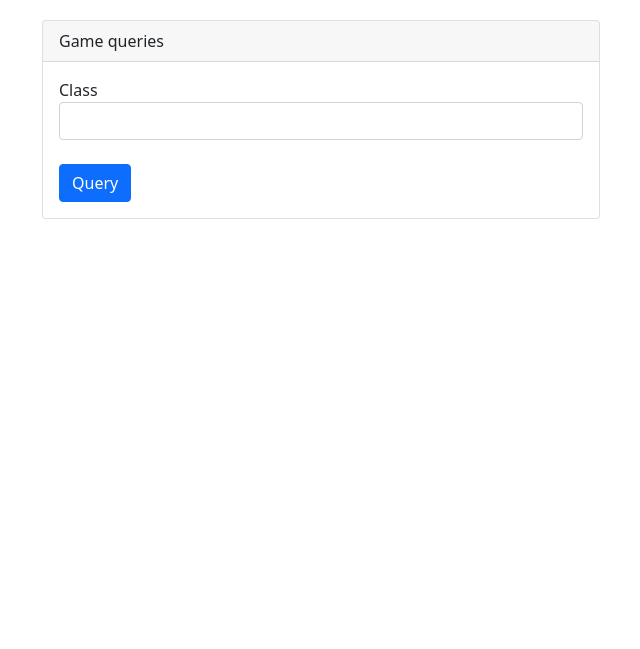
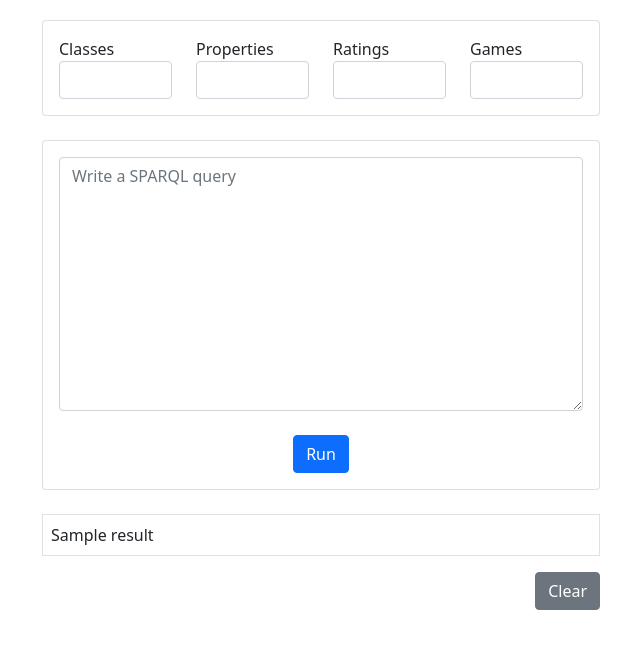
Before and after one commit to rsanc1103/DataScienceOntology, a Flask app: template templates/index.html in a window 1280 px wide. Shown: the top 649 px of the page, without its empty margins (319-959 px from the left). Run offline with Flask 3, Linux system fonts and the light colour scheme; the template is opened without the code that fills it: most values are stand-ins (such as "Sample title", 1, 10 or a date in 2020).

Commit message:
included second way to query

```diff
--- a/app.py
+++ b/app.py
@@ -4,6 +4,9 @@ import sys
 
 
 app = Flask(__name__)
+
+
+result = []
 
 @app.route('/')
 def home():
@@ -16,53 +19,78 @@ def home():
     objectProperties = list(onto.object_properties())
     dataProperties = list(onto.data_properties())
 
-    return render_template("index.html", cl=cl, games=games, ranks=ranks, ratings=ratings, objectProperties=objectProperties, dataProperties=dataProperties)
+    results = result
+
+    return render_template("index.html", cl=cl, games=games, ranks=ranks, ratings=ratings, objectProperties=objectProperties, dataProperties=dataProperties, results=results)
+
+@app.route('/clear', methods=['POST'])
+def clear():
+    global result
+    result = []
+    return redirect(url_for('home'))
 
 
 @app.route('/query', methods=['POST'])
 def query():
-    if request.form.get('q_class') == 'Game':
-        query = """
-                    PREFIX onto:<http://www.semanticweb.org/robertosanchez/ontologies/2023/2/gaming_popularity#>
-                    SELECT ?class
-                    WHERE {{
-                        ?class rdf:type onto:{} .
-                        ?class onto:{} onto:{} .
-                    }}
-        """.format(request.form.get('q_class'), request.form.get('objectProperty'), request.form.get('q_rating'))
+    # if request.form.get('q_class') == 'Game':
+    #     query = """
+    #                 PREFIX onto:<http://www.semanticweb.org/robertosanchez/ontologies/2023/2/gaming_popularity#>
+    #                 SELECT ?class
+    #                 WHERE {{
+    #                     ?class rdf:type onto:{} .
+    #                     ?class onto:{} onto:{} .
+    #                 }}
+    #     """.format(request.form.get('q_class'), request.form.get('objectProperty'), request.form.get('q_rating'))
 
-        if request.form.get('q_class') == 'Game' and request.form.get('objectProperty') == 'isRanked' or request.form.get('objectProperty') == 'genre':
-            query = """
-                        PREFIX onto:<http://www.semanticweb.org/robertosanchez/ontologies/2023/2/gaming_popularity#>
-                        SELECT ?class
-                        WHERE {{
-                            ?class rdf:type onto:{} .
-                            ?class onto:{} "{}" .
-                        }}
-            """.format(request.form.get('q_class'), request.form.get('objectProperty'), request.form.get('q_rank'))
-            print(query)
-        qres = list(default_world.sparql(query))
-    elif request.form.get('q_class') == 'Rating':
-        query = """
-                        PREFIX onto:<http://www.semanticweb.org/robertosanchez/ontologies/2023/2/gaming_popularity#>
-                        SELECT ?class
-                        WHERE {{
-                            ?class rdf:type onto:{} .
-                        }}
-        """.format(request.form.get('q_class'))
-        qres = list(default_world.sparql(query))
-    elif request.form.get('q_class') == 'Game' and request.form.get('objectProperty') == 'isRanked':
-        query = """
-                        PREFIX onto:<http://www.semanticweb.org/robertosanchez/ontologies/2023/2/gaming_popularity#>
-                        SELECT ?class
-                        WHERE {{
-                            ?class rdf:type onto:{} .
-                            ?class onto:{} "{}"^^xsd:integer .
-                        }}
-        """.format(request.form.get('q_class'), request.form.get('objectProperty'), request.form.get('q_rank'))
+    #     if request.form.get('q_class') == 'Game' and request.form.get('objectProperty') == 'isRanked' or request.form.get('objectProperty') == 'genre':
+    #         query = """
+    #                     PREFIX onto:<http://www.semanticweb.org/robertosanchez/ontologies/2023/2/gaming_popularity#>
+    #                     SELECT ?class
+    #                     WHERE {{
+    #                         ?class rdf:type onto:{} .
+    #                         ?class onto:{} "{}" .
+    #                     }}
+    #         """.format(request.form.get('q_class'), request.form.get('objectProperty'), request.form.get('q_rank'))
+    #         print(query)
+    #     qres = list(default_world.sparql(query))
+    # elif request.form.get('q_class') == 'Rating':
+    #     query = """
+    #                     PREFIX onto:<http://www.semanticweb.org/robertosanchez/ontologies/2023/2/gaming_popularity#>
+    #                     SELECT ?class
+    #                     WHERE {{
+    #                         ?class rdf:type onto:{} .
+    #                     }}
+    #     """.format(request.form.get('q_class'))
+    #     qres = list(default_world.sparql(query))
+    # elif request.form.get('q_class') == 'Game' and request.form.get('objectProperty') == 'isRanked':
+    #     query = """
+    #                     PREFIX onto:<http://www.semanticweb.org/robertosanchez/ontologies/2023/2/gaming_popularity#>
+    #                     SELECT ?class
+    #                     WHERE {{
+    #                         ?class rdf:type onto:{} .
+    #                         ?class onto:{} "{}"^^xsd:integer .
+    #                     }}
+    #     """.format(request.form.get('q_class'), request.form.get('objectProperty'), request.form.get('q_rank'))
 
 
-    return (str)(qres)
+    query = """
+            PREFIX onto:<http://www.semanticweb.org/robertosanchez/ontologies/2023/2/gaming_popularity#>
+            """
+    query += request.form.get('sparql')
+
+    print(query)
+
+    qres = list(default_world.sparql(query))
+    print((str)(qres))
+    global result
+    result = qres
+
+    return redirect(url_for('home'))
+
+# SELECT ?game
+# WHERE{{
+# ?game rdf:type onto:Game.
+# }}
 
 
 if __name__ == '__main__':
--- a/templates/index.html
+++ b/templates/index.html
@@ -20,6 +20,84 @@
     <div class="container">
         <div class="col-6" style="margin: 20px auto">
             <div class="card">
+                <div class="card-body">
+                    <div class="row">
+                        <div class="col">
+                            <span>Classes</span>
+                            <select name="" id="" class="form-control">
+                                <option value=""></option>
+                                {% for c in cl %}
+                                        <option value="{{ c.name }}">{{ c.name }}</option>
+                                {% endfor %}
+                            </select>
+                        </div>
+                        <div class="col">
+                            <span>Properties</span>
+                            <select name="" id="" class="form-control">
+                                <option value=""></option>
+                                {% for o in objectProperties %}
+                                    <option value="{{o.name}}">{{o.name}}</option>
+                                {% endfor %}
+                                {% for d in dataProperties %}
+                                    <option value="{{d.name}}">{{d.name}}</option>
+                                {% endfor %}
+                            </select>
+                        </div>
+                        <div class="col">
+                            <span>Ratings</span>
+                            <select name="" id="" class="form-control">
+                                <option value=""></option>
+                                {% for r in ratings %}
+                                        <option value="{{r.name}}">{{ r.name|e }}</option>
+                                {% endfor %}
+                            </select>
+                        </div>
+                        <div class="col">
+                            <span>Games</span>
+                            <select name="" id="" class="form-control">
+                                <option value=""></option>
+                                {% for r in games %}
+                                        <option value="{{r.name}}">{{ r.name|e }}</option>
+                                {% endfor %}
+                            </select>
+                        </div>
+
+                    </div>
+                </div>
+            </div>
+            <br>
+
+
+            <div class="card">
+                <div class="card-body">
+                    <form action="/query" method="post">
+                        <textarea name="sparql" id="" cols="30" rows="10" class="form-control" placeholder="Write a SPARQL query"></textarea>
+                        <br>
+                        <div style="text-align: center;">
+                            <button class="btn btn-primary" type="submit">Run</button>
+                        </div>
+                    </form>
+                </div>
+            </div>
+            {% if results|length > 0 %}
+            <br>
+            <table class="table table-bordered table-hover">
+                <tbody>
+                    {% for r in results %}
+                        <tr>
+                            <td>{{ r }}</td>
+                        </tr>
+                    {% endfor %}
+                </tbody>
+            </table>
+            <div style="text-align: right">
+                <form action="/clear" method="post">
+                    <button class="btn btn-secondary" type="submit">Clear</button>
+                </form>
+            </div>
+            {% endif %}
+
+            <!-- <div class="card">
                 <div class="card-header">
                     Game queries
                 </div>
@@ -57,14 +135,13 @@
                         </div>
                         <div id="inputDropdown" class="hidden">
                             <br>
-                            <!-- <label for="">Ranks</label> -->
                             <input type="text" class="form-control" name="q_rank" onkeyup="console.log(this.value);">
                         </div>
                         <br>
                         <button class="btn btn-primary">Query</button>
                     </form>
                 </div>
-            </div>
+            </div> -->
         </div>
 
 
```
Also changed, not shown: 1 other file.
